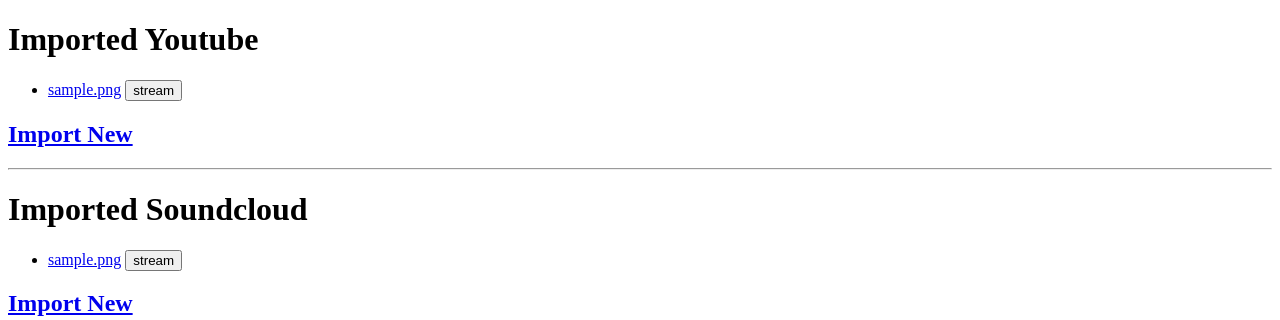
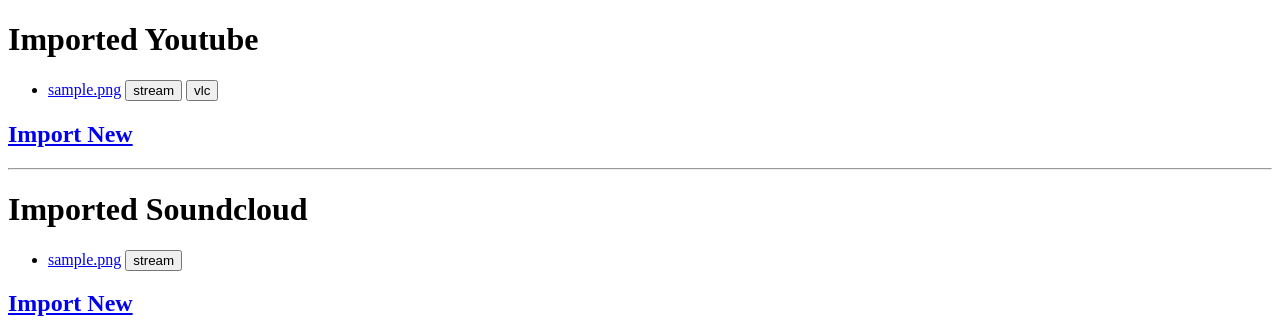
Before and after one commit to PlaylistScience/selfhost-agent, a Symfony app: template templates/index.html.twig in a window 1280 px wide. Shown: the top 320 px of the page. Run offline with Twig, Linux system fonts and the light colour scheme; the template is opened without the code that fills it: most values are stand-ins (such as "Sample title", 1, 10 or a date in 2020); some libraries are stand-ins or nearby versions.

Commit message:
Added VLC button to open link in VLC app

```diff
--- a/templates/index.html.twig
+++ b/templates/index.html.twig
@@ -5,7 +5,9 @@
 <ul>
     {% for link in youtube %}
     <li>
-        <a href="{{ path('playYoutube', {'id': link.filename}) }}">{{ link.filename }}</a> <button data-clipboard-text="{{ app.request.getSchemeAndHttpHost() }}{{ path('streamYoutube', {'id': link.filename}) }}">stream</button>
+        <a href="{{ path('playYoutube', {'id': link.filename}) }}">{{ link.filename }}</a>
+        <button data-clipboard-text="{{ app.request.getSchemeAndHttpHost() }}{{ path('streamYoutube', {'id': link.filename}) }}">stream</button>
+        <a href="vlc-x-callback://x-callback-url/stream?url={{ app.request.getSchemeAndHttpHost() }}{{ path('streamYoutube', {'id': link.filename}) }}"><button>vlc</button></a>
     </li>
     {% endfor %}
 </ul>
```
